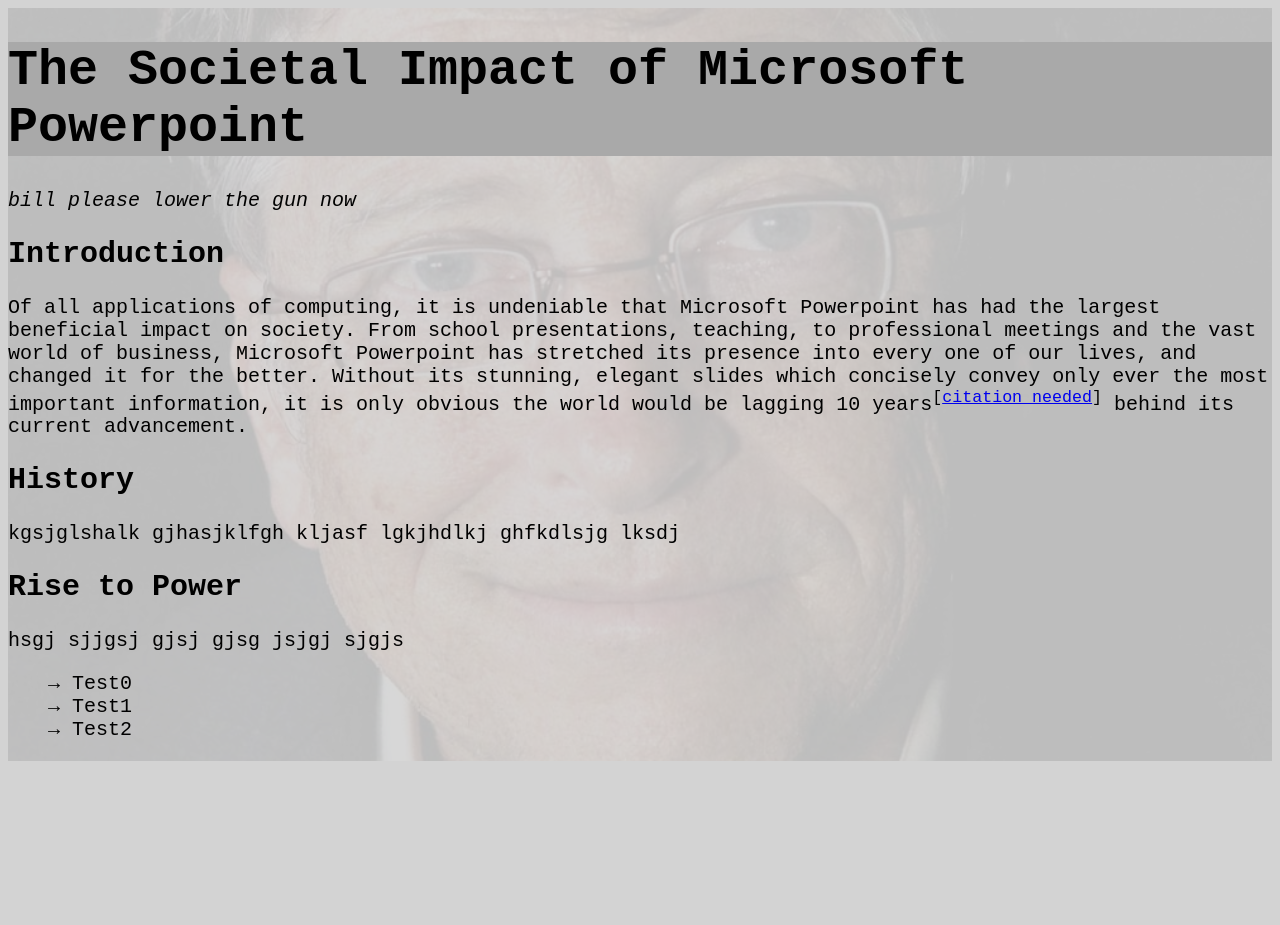
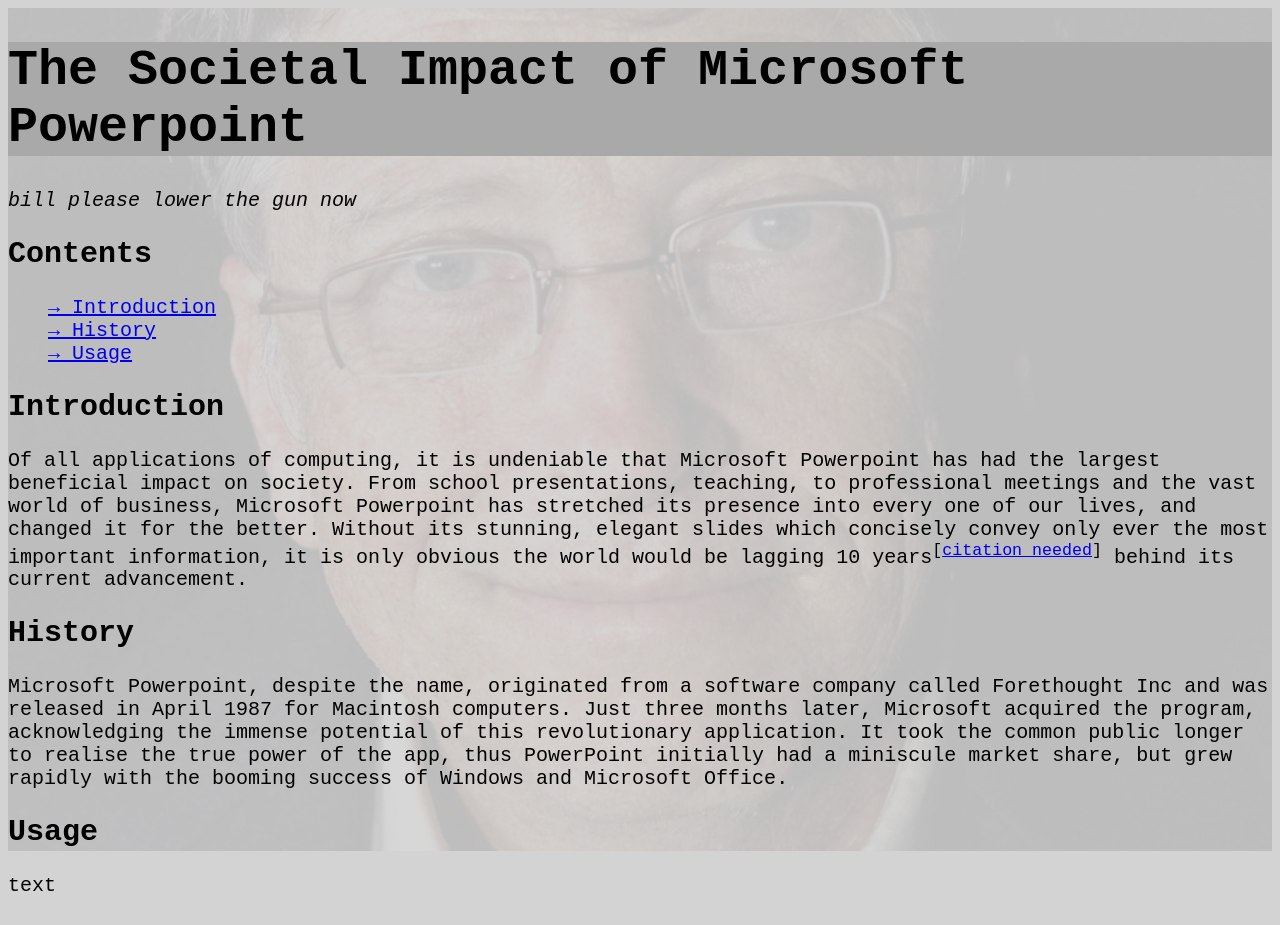
Before and after one commit to Twashi1/cs_website, a plain HTML site: page index.html in a window 1280 px wide. Before the commit the page ends 800 px from the top, so only its background shows below. Drawn offline with Linux system fonts and the light colour scheme.

Commit message:
Filled in some text for history header, and experimenting with page of contents

```diff
--- a/index.html
+++ b/index.html
@@ -14,6 +14,12 @@
             <h1 id="titleHeader">The Societal Impact of Microsoft Powerpoint</h1>
         </div>
         <sub>bill please lower the gun now</sub>
+        <h2 id="contentsHeader">Contents</h2>
+        <ul>
+            <a href="introductionHeader"><li>Introduction</li></a>
+            <a href="historyHeader"><li>History</li></a>
+            <a href="usageHeader"><li>Usage</li></a>
+        </ul>
         <h2 id="introductionHeader">Introduction</h2>
         <p>
             Of all applications of computing, it is undeniable that Microsoft
@@ -27,14 +33,20 @@
             behind its current advancement.
         </p>
         <h2 id="historyHeader">History</h2>
-        <p>kgsjglshalk gjhasjklfgh kljasf lgkjhdlkj ghfkdlsjg lksdj</p>
-        <h2 id="riseToPowerHeader">Rise to Power</h2>
-        <p>hsgj sjjgsj gjsj gjsg jsjgj sjgjs</p>
-        <ul>
-            <li>Test0</li>
-            <li>Test1</li>
-            <li>Test2</li>
-        </ul>
+        <!-- All stolen from wikipedia https://en.wikipedia.org/wiki/Microsoft_PowerPoint  -->
+        <p>
+            Microsoft Powerpoint, despite the name, originated from a software company
+            called Forethought Inc and was released in April 1987 for Macintosh computers.
+            Just three months later, Microsoft acquired the program, acknowledging the
+            immense potential of this revolutionary application. It took the common
+            public longer to realise the true power of the app, thus PowerPoint initially
+            had a miniscule market share, but grew rapidly with the booming success of
+            Windows and Microsoft Office.
+        </p>
+        <h2 id="usageHeader">Usage</h2>
+        <p>
+            text
+        </p>
         </div>
         </div>
     </body>
```
